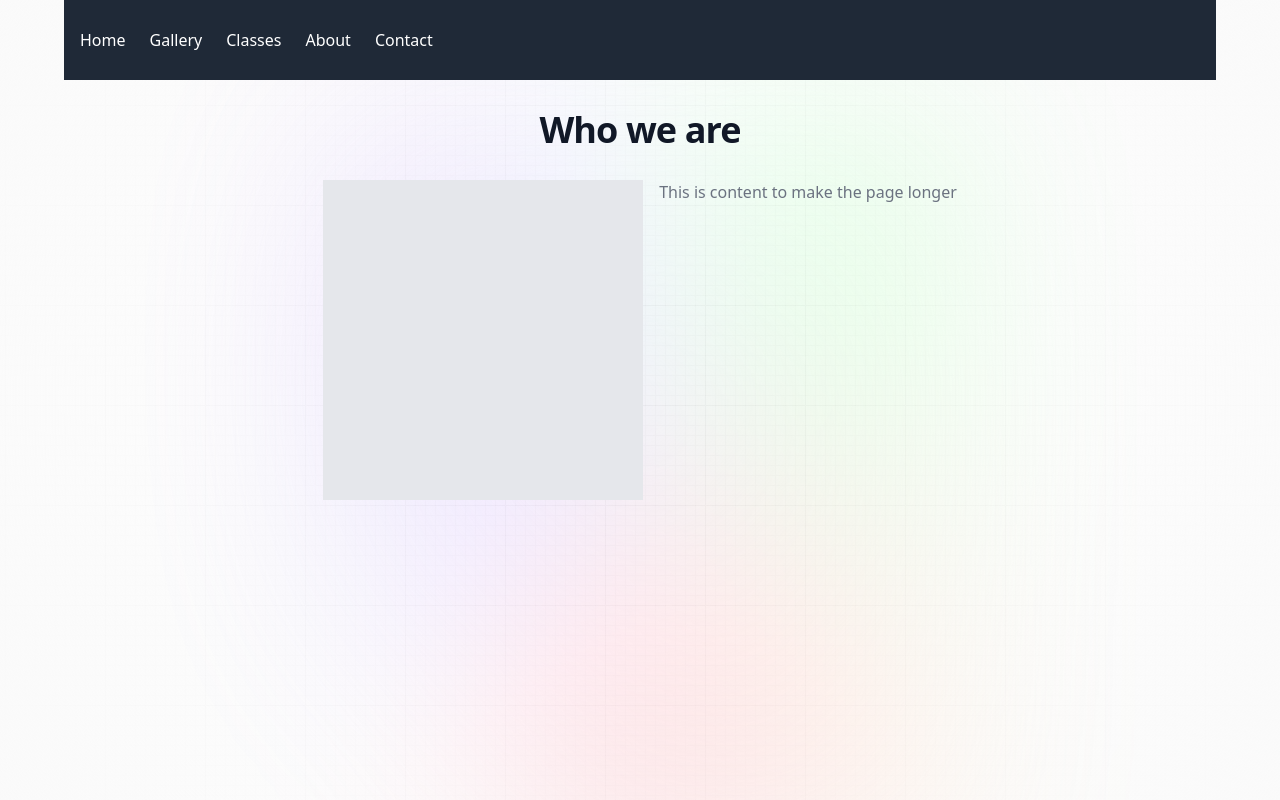
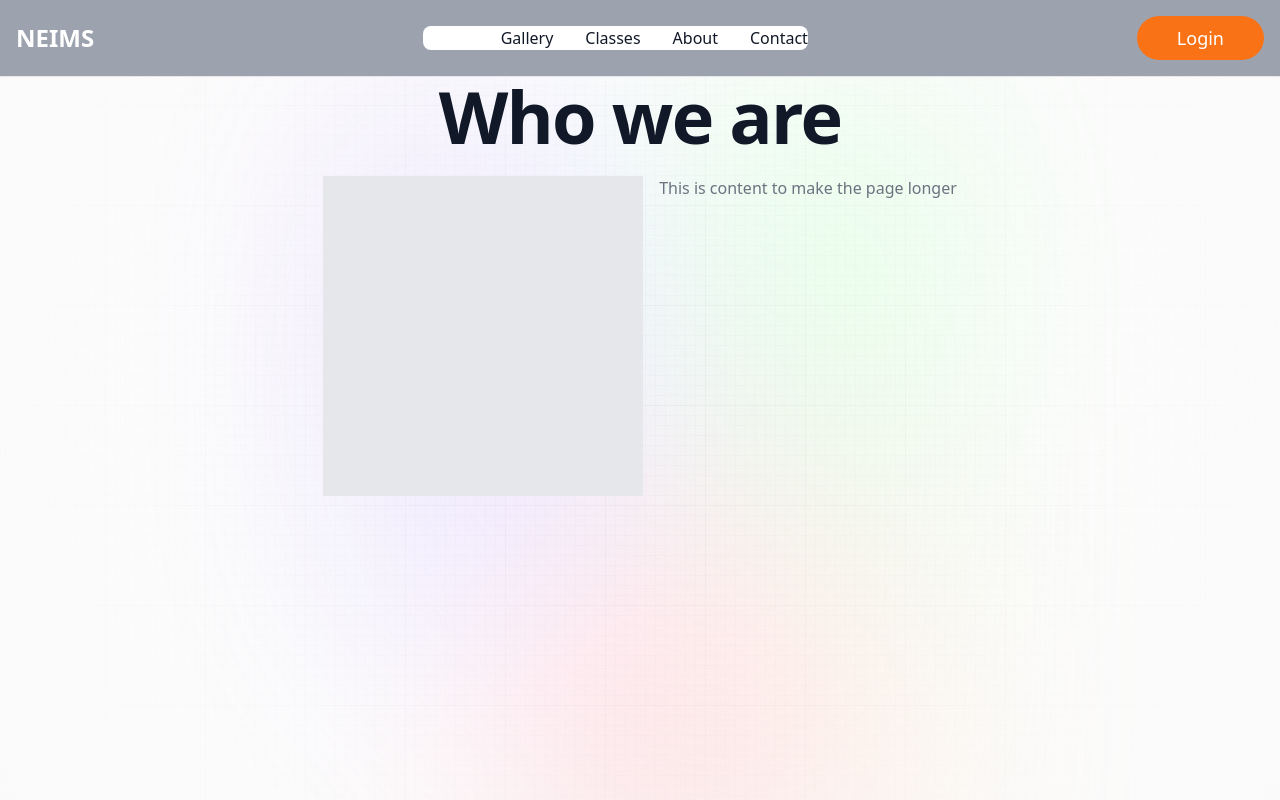
Before and after one commit to yasiith/Nethu_Education_Institute_Management_System, a Next.js app in the folder Nethu_Education_Institute_Management_System/: page / in a window 1280 px wide. Built offline with nearby package versions, Linux system fonts and the light colour scheme.

Commit message:
Header is created according to the design and who we are component structure is also created

```diff
--- a/Nethu_Education_Institute_Management_System/app/layout.jsx
+++ b/Nethu_Education_Institute_Management_System/app/layout.jsx
@@ -16,7 +16,7 @@ const Rootlayout = ({children}) => {
                 <div className="gradient"/>
             </div>
             <main className="app">
-                <Navbar />
+
                 {children}
             </main>
         </body>
--- a/Nethu_Education_Institute_Management_System/app/page.jsx
+++ b/Nethu_Education_Institute_Management_System/app/page.jsx
@@ -5,6 +5,7 @@ const Home = () => {
   return (
     <>
       <div>
+        <Navbar />
         <Who />
       </div>
     </>
--- a/Nethu_Education_Institute_Management_System/components/nav.js
+++ b/Nethu_Education_Institute_Management_System/components/nav.js
@@ -3,39 +3,59 @@ import Link from 'next/link';
 const Navbar = () => {
     return (
         <>
-            <div className='w-full h-20 bg-gray-800 sticky top-0'>
-                <div className='container mx-auto px-4 h-full'>
-                    <div className='flex justify-between items-center h-full'>
-                        <ul className='hidden md:flex gap-x-6 text-white'>
+            <nav className='bg-gray-400 backdrop-blur-sm  start-0 fixed w-full z-20 top-0 border-b border-gray-200'>
+                <div className='max-w-screen-xl flex flex-wrap items-center justify-between mx-auto p-4'>
+                    <span className='text-white self-center text-2xl font-semibold whitespace-nowrap'>NEIMS</span>
+                    <div className='flex md:order-2 space-x-3 md:space-x-0'>
+                        <button type='button' className='text-white bg-orange-500 hover:bg-orange-600 focus:ring-4 focus:outline-none focus:ring-blue-300 font-medium rounded-3xl text-lg px-10 py-2 pt-2 text-center'>
+                            Login
+                        </button>
+                    </div>
+                    <div className='items-center justify-between hidden w-full md:flex md:w-auto md:order-1' id="navbar-sticky">
+                        <ul className='flex flex-col p-4 md:p-0 font-medium border border-gray-100 rounded-lg bg-gray-500 md:space-x-8 md:flex-row md:mt-0 md:border-0 md:bg-white dark:bg-gray-400 md:dark:bg-gray-400 dark:border-gray-400">'>
                             <li>
-                                <Link href='/'>
+                                <Link
+                                    href='/'
+                                    className='block py-2 px-3 text-white md:hover:text-blue-700 md:p-0 ' aria-current="page">
                                     Home
                                 </Link>
                             </li>
                             <li>
-                                <Link href='/'>
+                                <Link
+                                    href='/'
+                                    className='"block py-2 px-3 text-gray-900 rounded hover:bg-gray-100 md:hover:bg-transparent md:hover:text-gray-700 md:p-0 md:dark:hover:text-gray-500 dark:text-white dark:hover:bg-gray-700 dark:hover:text-white md:dark:hover:bg-transparent dark:border-gray-700"'
+                                    >
                                     Gallery
                                 </Link>
                             </li>
                             <li>
-                                <Link href='/'>
+                                <Link
+                                    href='/'
+                                    className='"block py-2 px-3 text-gray-900 rounded hover:bg-gray-100 md:hover:bg-transparent md:hover:text-gray-700 md:p-0 md:dark:hover:text-gray-500 dark:text-white dark:hover:bg-gray-700 dark:hover:text-white md:dark:hover:bg-transparent dark:border-gray-700"'
+                                    >
                                     Classes
                                 </Link>
                             </li>
                             <li>
-                                <Link href='/'>
+                                <Link
+                                    href='/'
+                                    className='"block py-2 px-3 text-gray-900 rounded hover:bg-gray-100 md:hover:bg-transparent md:hover:text-gray-700 md:p-0 md:dark:hover:text-gray-500 dark:text-white dark:hover:bg-gray-700 dark:hover:text-white md:dark:hover:bg-transparent dark:border-gray-700"'
+                                    >
                                     About
                                 </Link>
                             </li>
                             <li>
-                                <Link href='/'>
+                                <Link
+                                    href='/'
+                                    className='"block py-2 px-3 text-gray-900 rounded hover:bg-gray-100 md:hover:bg-transparent md:hover:text-gray-700 md:p-0 md:dark:hover:text-gray-500 dark:text-white dark:hover:bg-gray-700 dark:hover:text-white md:dark:hover:bg-transparent dark:border-gray-700"'
+                                    >
                                     Contact
                                 </Link>
                             </li>
                         </ul>
                     </div>
                 </div>
-            </div>
+            </nav>
         </>
     )
 }
--- a/Nethu_Education_Institute_Management_System/components/who.js
+++ b/Nethu_Education_Institute_Management_System/components/who.js
@@ -6,7 +6,7 @@ const Who = () => {
   return (
     <>
       <div className="container mx-auto ">
-        <h1 className='mt-8 mb-8 text-4xl font-bold leading-none tracking-tight text-gray-900 text-clip text-center'>Who we are</h1>
+        <h1 className='mt-20 mb-6 text-7xl font-bold leading-none tracking-tight text-gray-900 text-clip text-center'>Who we are</h1>
         <div class='flex'>
             <div className="size-80 bg-gray-200"></div>
             <p className='ml-4 text-gray-500 flex'>This is  content to make the page longer</p>
```
